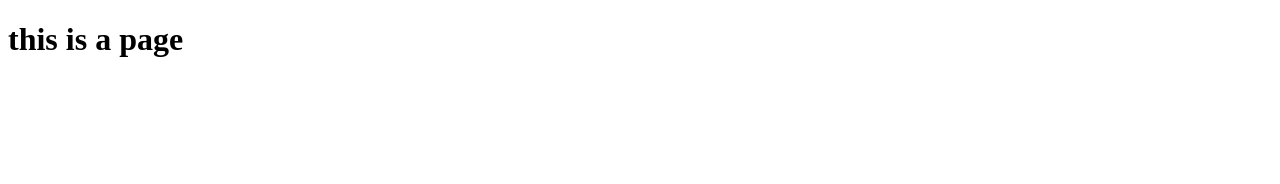
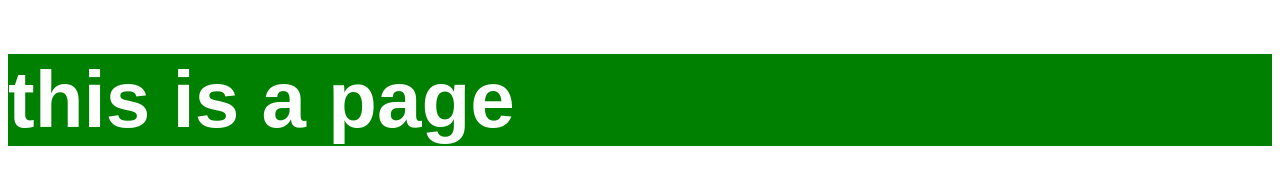
Before and after one commit to pandallen44/pandallen44.github.io, a plain HTML site: page index.html in a window 1280 px wide. Drawn offline with Linux system fonts and the light colour scheme.

Commit message:
Allen is awesome V1

```diff
--- a/index.html
+++ b/index.html
@@ -1,6 +1,7 @@
 <!DOCTYPE html>
 <html>
 	<head>
+		<link rel="stylesheet" href="style.css">
 		<title>this is a page</title>
 	</head>
 	<body>
--- /dev/null
+++ b/style.css
@@ -0,0 +1,6 @@
+h1 {
+	background-color: green;
+	color: white;
+	font-family: sans-serif;
+	font-size: 80px;
+}
```
